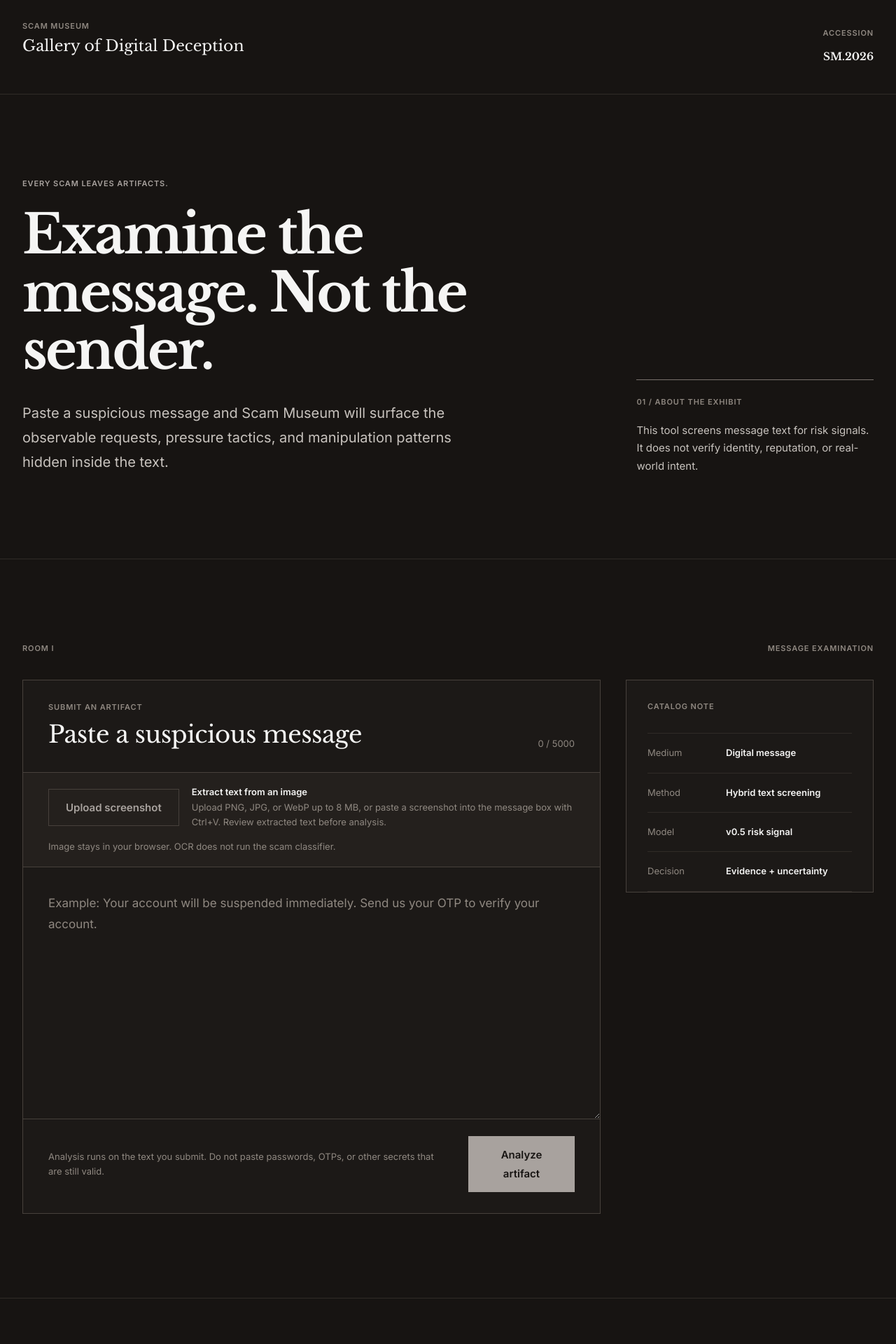
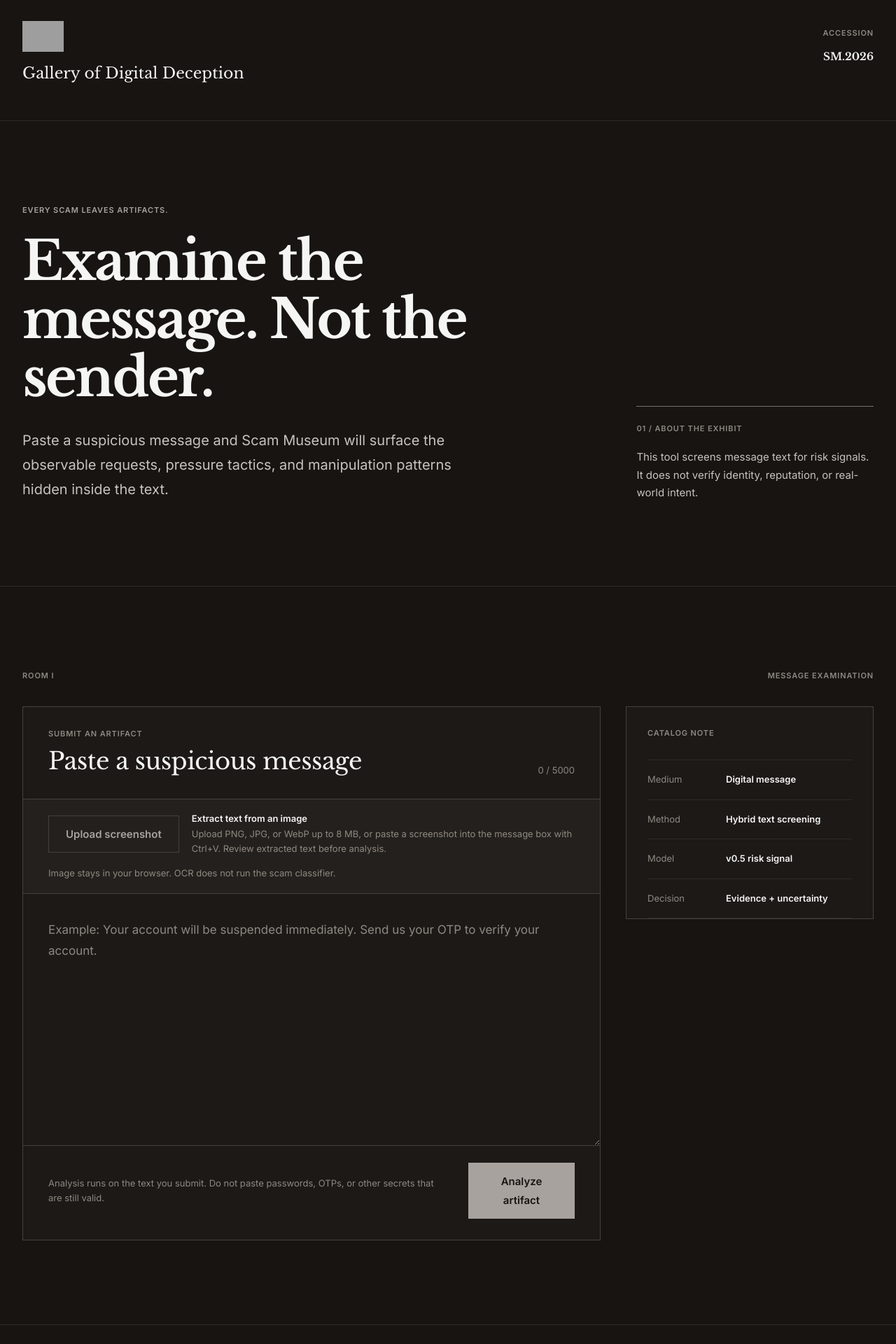
Before and after one commit to panjiaryasoma/Scam-Museum, a FastAPI app: page / in a window 1280 px wide. Shown: the top 1920 px of the page at 70% size. Run offline with FastAPI, Linux system fonts and the light colour scheme; grey boxes are pictures that could not be loaded.

Commit message:
feat: wire Scam Museum logo assets into page chrome

```diff
--- a/app/templates/index.html
+++ b/app/templates/index.html
@@ -6,6 +6,8 @@
   <meta name="color-scheme" content="dark">
   <meta name="description" content="Scam Museum screens suspicious messages for observable scam patterns, risk signals, and uncertainty.">
   <title>Scam Museum — Gallery of Digital Deception</title>
+  <link rel="icon" type="image/png" href="/static/assets/icon.png">
+  <link rel="apple-touch-icon" href="/static/assets/icon.png">
   <link rel="preconnect" href="https://fonts.googleapis.com">
   <link rel="preconnect" href="https://fonts.gstatic.com" crossorigin>
   <link href="https://fonts.googleapis.com/css2?family=Inter:wght@400;600&family=Libre+Baskerville:wght@400;700&display=swap" rel="stylesheet">
@@ -18,7 +20,7 @@
   <header class="site-header">
     <div class="shell header-inner">
       <div>
-        <p class="overline">SCAM MUSEUM</p>
+        <img src="/static/assets/full-logo.png" alt="Scam Museum" height="44" decoding="async">
         <p class="brand-title">Gallery of Digital Deception</p>
       </div>
       <div class="accession">
```
